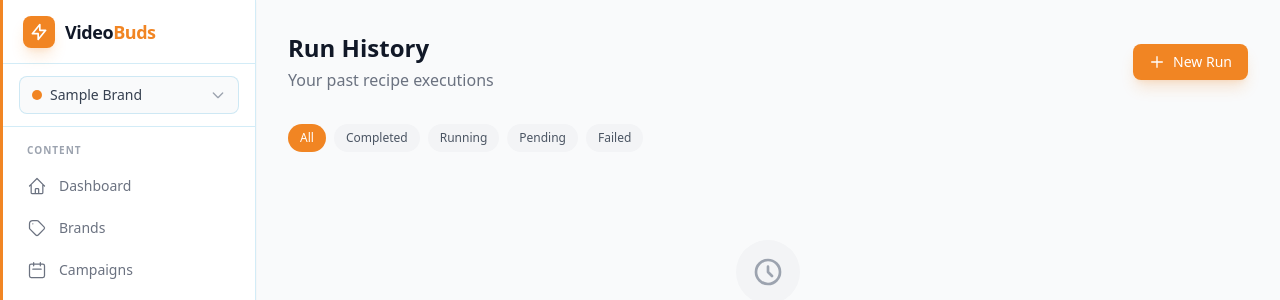
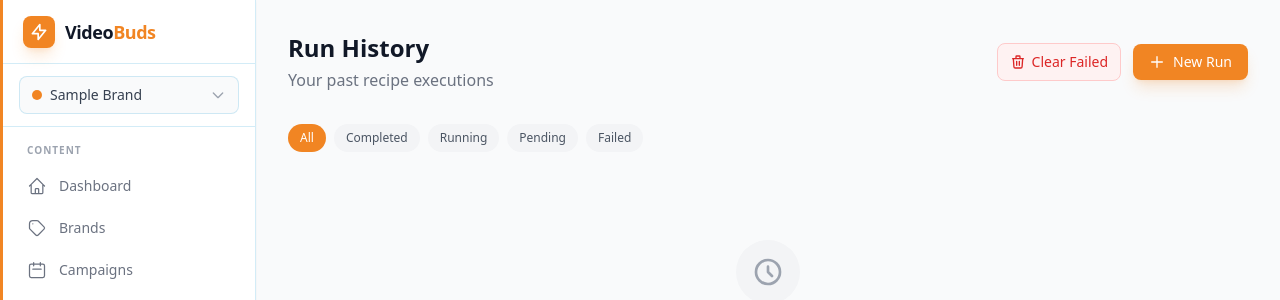
Before and after one commit to nabilakhannn/videobuds, a Flask app: page /recipes/history/ in a window 1280 px wide. Shown: the top 300 px of the page. Run offline with Flask 3, Linux system fonts and the light colour scheme; a user stored in the database is signed in; some libraries are stand-ins or nearby versions.

Commit message:
Add Clear Failed Runs button to history page
Adds POST /history/clear-failed route and a 'Clear Failed' button in the
run history header so test/failed runs can be removed before a presentation.

Co-Authored-By: Claude Sonnet 4.6 <noreply@anthropic.com>

```diff
--- a/app/routes/recipes.py
+++ b/app/routes/recipes.py
@@ -658,6 +658,18 @@ def run_status_json(run_id):
 # Run history (all past runs for the current user)
 # ---------------------------------------------------------------------------
 
+@recipes_bp.route("/history/clear-failed", methods=["POST"])
+@login_required
+def clear_failed_runs():
+    """Delete all failed runs for the current user."""
+    deleted = RecipeRun.query.filter_by(
+        user_id=current_user.id, status="failed"
+    ).delete()
+    db.session.commit()
+    logger.info("User %s cleared %d failed run(s)", current_user.id, deleted)
+    return redirect(url_for("recipes.history"))
+
+
 @recipes_bp.route("/history/")
 @login_required
 def history():
--- a/app/templates/recipes/history.html
+++ b/app/templates/recipes/history.html
@@ -9,6 +9,18 @@
             <h1 class="text-2xl font-bold text-gray-900 dark:text-white">Run History</h1>
             <p class="text-gray-500 dark:text-gray-400 mt-1">Your past recipe executions</p>
         </div>
+        <div class="flex items-center space-x-3">
+            <form method="POST" action="{{ url_for('recipes.clear_failed_runs') }}"
+                  onsubmit="return confirm('Delete all failed runs?')">
+                <input type="hidden" name="csrf_token" value="{{ csrf_token() }}">
+                <button type="submit"
+                        class="inline-flex items-center px-3 py-2 bg-red-50 dark:bg-red-900/20 hover:bg-red-100 dark:hover:bg-red-900/40 text-red-600 dark:text-red-400 text-sm font-medium rounded-lg border border-red-200 dark:border-red-800 transition-colors">
+                    <svg class="w-4 h-4 mr-1.5" fill="none" stroke="currentColor" viewBox="0 0 24 24">
+                        <path stroke-linecap="round" stroke-linejoin="round" stroke-width="2" d="M19 7l-.867 12.142A2 2 0 0116.138 21H7.862a2 2 0 01-1.995-1.858L5 7m5 4v6m4-6v6m1-10V4a1 1 0 00-1-1h-4a1 1 0 00-1 1v3M4 7h16"/>
+                    </svg>
+                    Clear Failed
+                </button>
+            </form>
             <a href="{{ url_for('recipes.library') }}"
                class="inline-flex items-center px-4 py-2 bg-[#F18523] hover:bg-[#D97218] text-white text-sm font-medium rounded-lg transition-colors shadow-lg shadow-[#F18523]/20">
                 <svg class="w-4 h-4 mr-2" fill="none" stroke="currentColor" viewBox="0 0 24 24">
@@ -16,6 +28,7 @@
                 </svg>
                 New Run
             </a>
+        </div>
     </div>
 
     <!-- Filters -->
```
Lines whose indentation alone changed are shown as unchanged.
